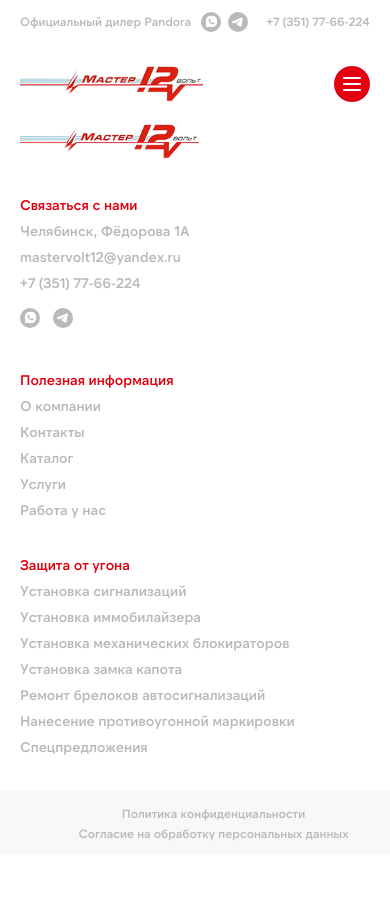
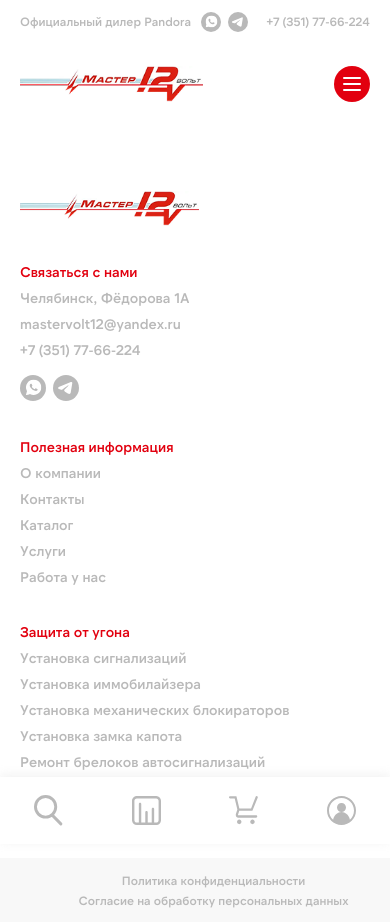
Before and after one commit to ZhigarMosta/volt12-client, a Nuxt app: page /product/1 in a window 390 px wide. Before the commit the page ends 855 px from the top, so only its background shows below. Built offline with nearby package versions, Linux system fonts and the light colour scheme.

Commit message:
Mobile buttons added + fix adaptive footer size

```diff
--- /dev/null
+++ b/components/shared/MobileButton.vue
@@ -0,0 +1,48 @@
+<template>
+  <button class="mobile-button" type="button" @click="handleClick">
+    <NuxtImg
+      :src="icon"
+      width="29"
+      height="29"
+      :alt="alt"
+      class="mobile-button-icon"
+    />
+  </button>
+</template>
+
+<script setup>
+const props = defineProps({
+  icon: {
+    type: String,
+    required: true
+  },
+  alt: {
+    type: String,
+    default: 'Icon'
+  },
+  to: {
+    type: String,
+    default: ''
+  }
+})
+
+const router = useRouter()
+
+const handleClick = () => {
+  if (props.to) {
+    router.push(props.to)
+  }
+}
+</script>
+
+<style scoped>
+.mobile-button {
+  background: none;
+  border: none;
+  padding: 0;
+  cursor: pointer;
+  display: flex;
+  align-items: center;
+  justify-content: center;
+}
+</style>
--- /dev/null
+++ b/components/shared/MobileSearchButton.vue
@@ -0,0 +1,31 @@
+<template>
+  <button class="mobile-search-button" type="button" @click="handleClick">
+    <NuxtImg
+      src="/icons/search.svg"
+      width="29"
+      height="29"
+      alt="Search Icon"
+      class="search-icon"
+    />
+  </button>
+</template>
+
+<script setup>
+const emit = defineEmits(['open-search'])
+
+const handleClick = () => {
+  emit('open-search')
+}
+</script>
+
+<style scoped>
+.mobile-search-button {
+  background: none;
+  border: none;
+  padding: 0;
+  cursor: pointer;
+  display: flex;
+  align-items: center;
+  justify-content: center;
+}
+</style>
--- a/components/shared/SocialIcons.vue
+++ b/components/shared/SocialIcons.vue
@@ -23,7 +23,7 @@
   </div>
 </template>
 
-<style>
+<style scoped>
 .social-icons {
   display: flex;
   align-items: center;
--- a/components/widgets/Footer.vue
+++ b/components/widgets/Footer.vue
@@ -126,7 +126,7 @@
     height: 26px;
   }
 
-  .footer :deep(.social-link img) {
+  .footer :deep(.social-link svg) {
     width: 26px;
     height: 26px;
   }
--- /dev/null
+++ b/components/widgets/MobileButtonBar.vue
@@ -0,0 +1,32 @@
+<template>
+  <div class="mobile-button-bar">
+    <MobileSearchButton @open-search="handleOpenSearch" />
+    <MobileButton icon="/icons/compare.svg" alt="Compare" to="/some-page" />
+    <MobileButton icon="/icons/cart.svg" alt="Cart" to="/another-page" />
+    <MobileButton icon="/icons/profile.svg" alt="Profile" to="/third-page" />
+  </div>
+</template>
+
+<script setup>
+const emit = defineEmits(['open-search'])
+
+const handleOpenSearch = () => {
+  emit('open-search')
+}
+</script>
+
+<style scoped>
+.mobile-button-bar {
+  position: fixed;
+  bottom: 0;
+  left: 0;
+  width: 100%;
+  height: 67px;
+  display: flex;
+  align-items: center;
+  justify-content: space-around;
+  background: var(--white);
+  box-shadow: 0 -2px 10px rgba(var(--gray-light-rgb), 0.2);
+  z-index: 100;
+}
+</style>
--- a/layouts/default.vue
+++ b/layouts/default.vue
@@ -7,10 +7,16 @@
     </main>
 
     <Footer />
+    <div class="mobile-button-bar-container">
+      <MobileButtonBar @open-search="handleOpenSearch" />
+    </div>
   </div>
 </template>
 
 <script setup>
+const handleOpenSearch = () => {
+  // логика открытия поиска
+}
 </script>
 
 <style scoped>
@@ -24,4 +30,18 @@
 .main {
   flex: 1;
 }
+
+.mobile-button-bar-container {
+  display: none;
+}
+
+@media (max-width: 744px) {
+  .mobile-button-bar-container {
+    display: block;
+  }
+
+  .main {
+    padding-bottom: 67px;
+  }
+}
 </style>
--- a/nuxt.config.ts
+++ b/nuxt.config.ts
@@ -5,7 +5,7 @@ export default defineNuxtConfig({
         }
     },
     css: ['~/assets/css/reset.css', '~/assets/css/variables.css'],
-    modules: ['@nuxtjs/tailwindcss'],
+    modules: ['@nuxtjs/tailwindcss', '@nuxt/image'],
     components: [
         {
             path: '~/components',
--- a/package.json
+++ b/package.json
@@ -10,6 +10,7 @@
     "postinstall": "nuxt prepare"
   },
   "dependencies": {
+    "@nuxt/image": "^2.0.0",
     "nuxt": "^4.2.2",
     "swiper": "^12.1.2",
     "vue": "^3.5.26",
```
Also changed, not shown: 1 other file (tests, documents, lock files or other folders).
